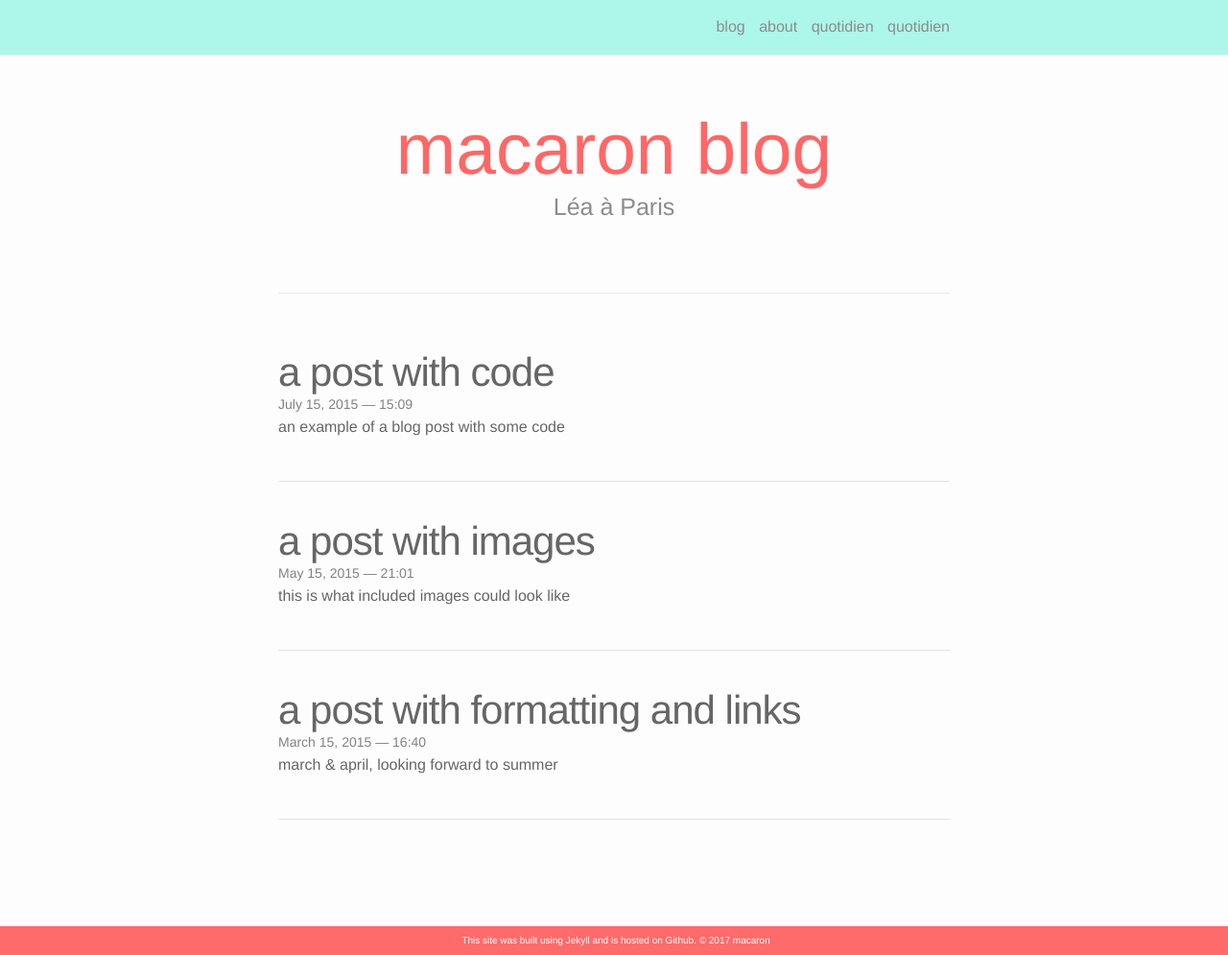
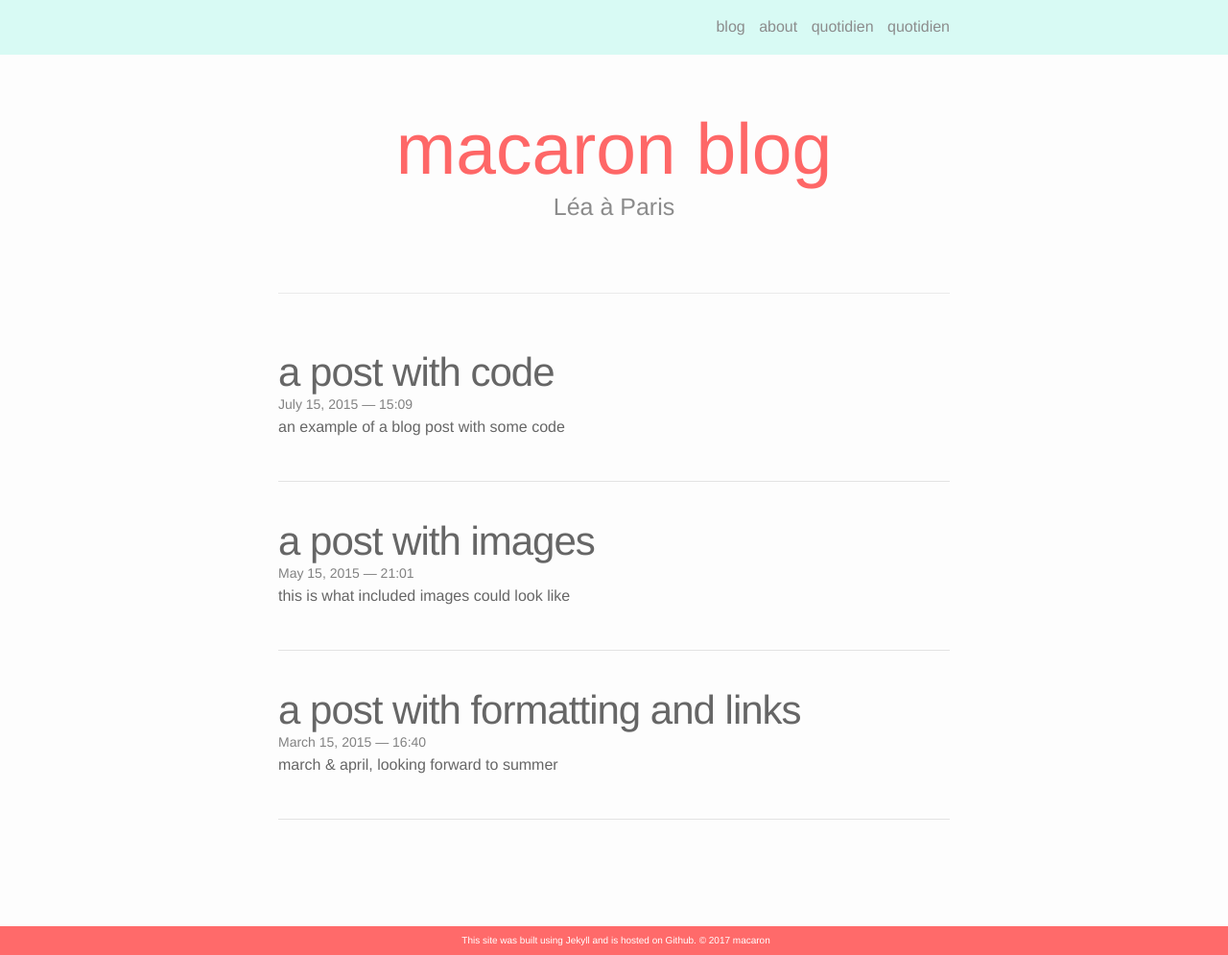
Before and after one commit to earlgreymacaron/earlgreymacaron-oldsitedraft, a Jekyll site: the page built from index.html, in a window 1280 px wide and 995 px high. Shown: the whole window at 96% size. Built offline with Jekyll 4.4.1, drawn with Linux system fonts in a browser that asks for light colours; nearby versions of some CDN libraries; the list of posts is cut into pages by our own code.

Commit message:
Update _layout.scss

```diff
--- a/_sass/_layout.scss
+++ b/_sass/_layout.scss
@@ -3,8 +3,8 @@
  * Site header   **********************************************************
  */
 .site-header {
-border-bottom: 1px solid #90f4e3;
-background-color: #90f4e3;
+border-bottom: 1px solid #cbf9f1;
+background-color: #cbf9f1;
 opacity: 0.75;
 position:fixed;
 left:0px;
```
